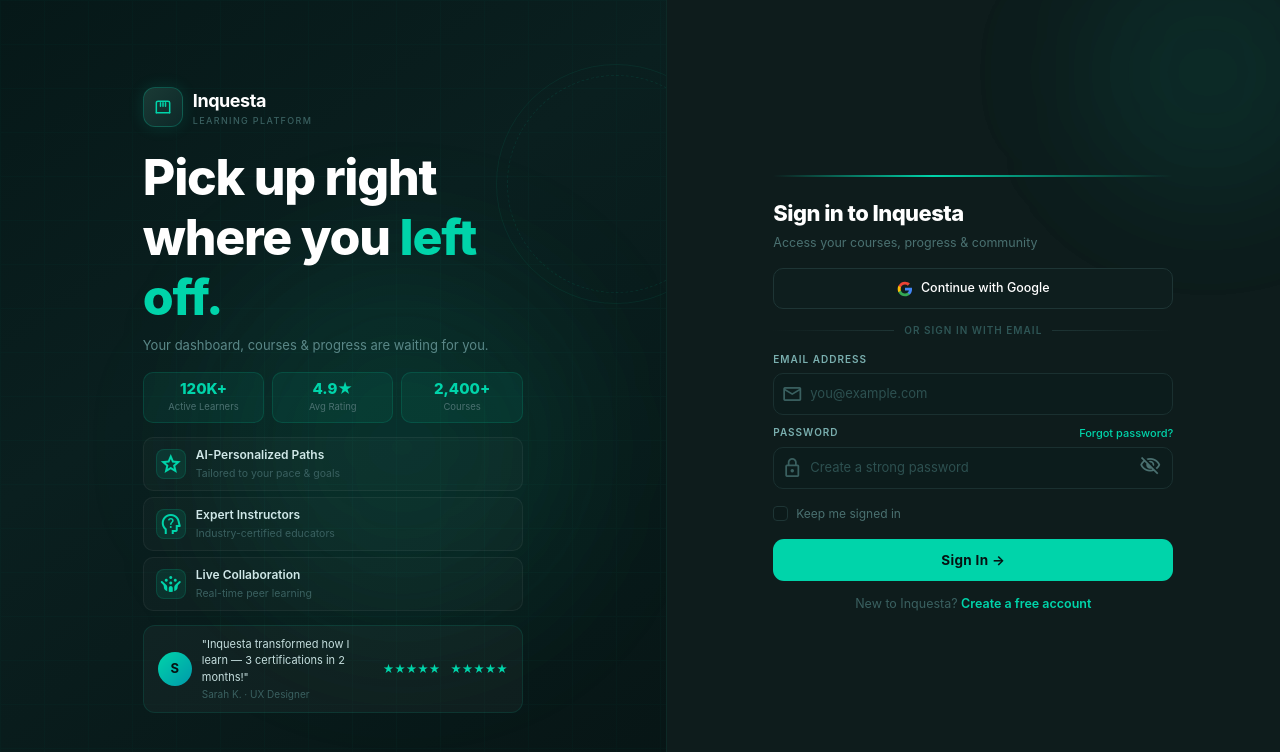
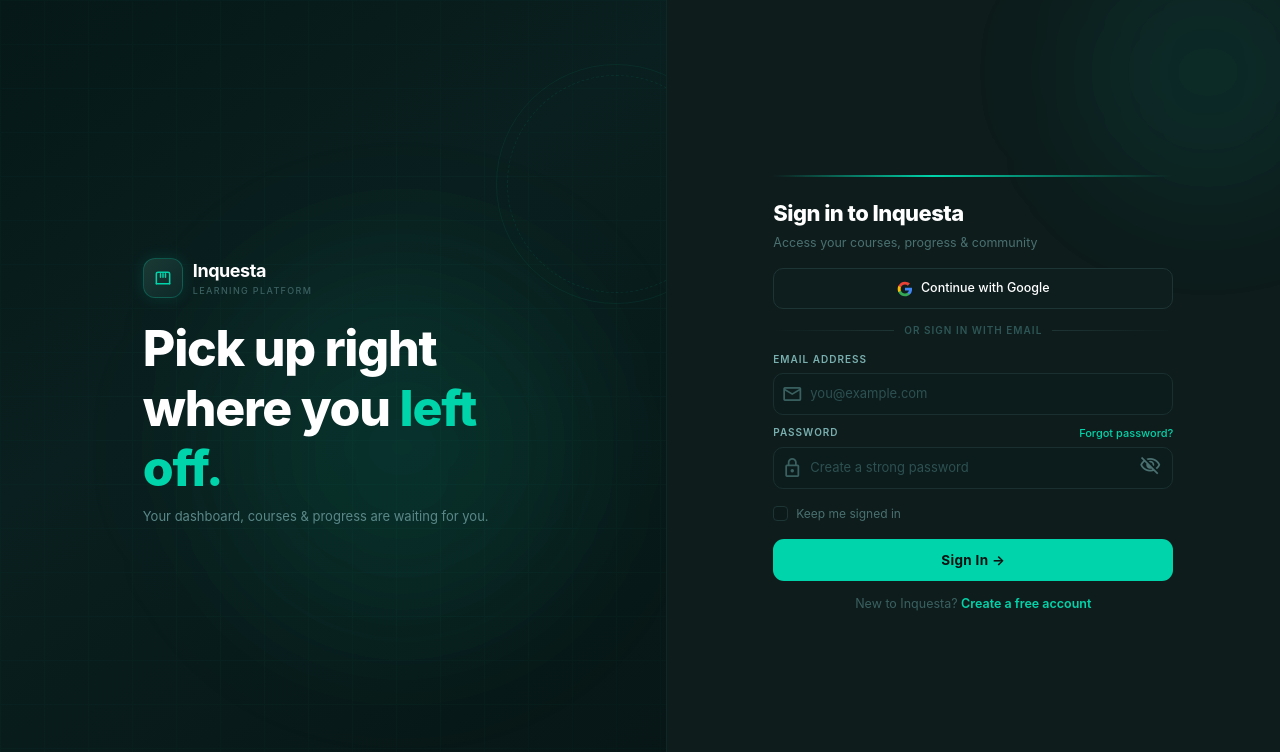
Before and after one commit to BiltuDas1/Inquesta, a React (Vite) app in the folder frontend/: page /login in a window 1280 px wide. Shown: the top 752 px of the page. Built offline with nearby package versions, Linux system fonts and the light colour scheme; no server answers.

Commit message:
fix: remove unwanted stats card from login page

```diff
--- a/frontend/src/pages/loginpage.tsx
+++ b/frontend/src/pages/loginpage.tsx
@@ -5,29 +5,6 @@ import { useLazyQuery } from "@apollo/client/react";
 import { useNavigate } from "react-router";
 import GoogleSVG from "../components/svg/google";
 
-const stats = [
-  { value: "120K+", label: "Active Learners" },
-  { value: "4.9★", label: "Avg Rating" },
-  { value: "2,400+", label: "Courses" },
-];
-
-const features = [
-  {
-    icon: <span className="material-symbols-outlined">star</span>,
-    title: "AI-Personalized Paths",
-    sub: "Tailored to your pace & goals",
-  },
-  {
-    icon: <span className="material-symbols-outlined">psychology_alt</span>,
-    title: "Expert Instructors",
-    sub: "Industry-certified educators",
-  },
-  {
-    icon: <span className="material-symbols-outlined">crowdsource</span>,
-    title: "Live Collaboration",
-    sub: "Real-time peer learning",
-  },
-];
 
 // QUERY to get user data
 const LOGIN_QUERY = gql`
@@ -179,79 +156,6 @@ export default function LoginPage() {
             <p className="text-[#5a8888] text-[13px] leading-[1.6]">
               Your dashboard, courses & progress are waiting for you.
             </p>
-          </div>
-
-          <div className="flex gap-2 mb-3.5">
-            {stats.map((s) => (
-              <div
-                key={s.label}
-                className="flex-1 text-center rounded-[10px] px-2 py-2"
-                style={{
-                  background: "rgba(0,212,170,0.07)",
-                  border: "1px solid rgba(0,212,170,0.15)",
-                }}
-              >
-                <div className="text-[#00d4aa] text-[15px] font-extrabold leading-none">
-                  {s.value}
-                </div>
-                <div className="text-[#4a7070] text-[9.5px] mt-1">
-                  {s.label}
-                </div>
-              </div>
-            ))}
-          </div>
-
-          <div className="flex flex-col gap-1.5 mb-3.5">
-            {features.map((f) => (
-              <div
-                key={f.title}
-                className="flex items-center gap-2.5 px-3 py-2 rounded-[10px] border border-white/5 bg-white/2 hover:bg-[#00d4aa]/6 hover:border-[#00d4aa]/20 transition-all duration-200"
-              >
-                <div
-                  className="w-7.5 h-7.5 rounded-lg flex items-center justify-center shrink-0 text-[#00d4aa]"
-                  style={{
-                    background: "rgba(0,212,170,0.1)",
-                    border: "1px solid rgba(0,212,170,0.15)",
-                  }}
-                >
-                  {f.icon}
-                </div>
-                <div>
-                  <div className="text-[#d0e8e8] text-[12px] font-semibold">
-                    {f.title}
-                  </div>
-                  <div className="text-[#3a6060] text-[10.5px] mt-0.5">
-                    {f.sub}
-                  </div>
-                </div>
-              </div>
-            ))}
-          </div>
-
-          <div
-            className="flex items-center gap-2.5 px-3.5 py-2.5 rounded-xl"
-            style={{
-              background: "rgba(255,255,255,0.03)",
-              border: "1px solid rgba(0,212,170,0.12)",
-            }}
-          >
-            <div
-              className="w-8.5 h-8.5 rounded-full shrink-0 flex items-center justify-center font-bold text-[#061212] text-[13px]"
-              style={{ background: "linear-gradient(135deg,#00d4aa,#0099aa)" }}
-            >
-              S
-            </div>
-            <div className="flex-1">
-              <div className="text-[#c5dede] text-[11px] leading-normal">
-                "Inquesta transformed how I learn — 3 certifications in 2
-                months!"
-              </div>
-              <div className="text-[#3a6060] text-[10px] mt-0.5">
-                Sarah K. · UX Designer
-              </div>
-            </div>
-            <div className="text-[#00d4aa] text-[11px] shrink-0">★★★★★</div>
-            <div className="text-[#00d4aa] text-[11px] shrink-0">★★★★★</div>
           </div>
         </div>
       </div>
```
